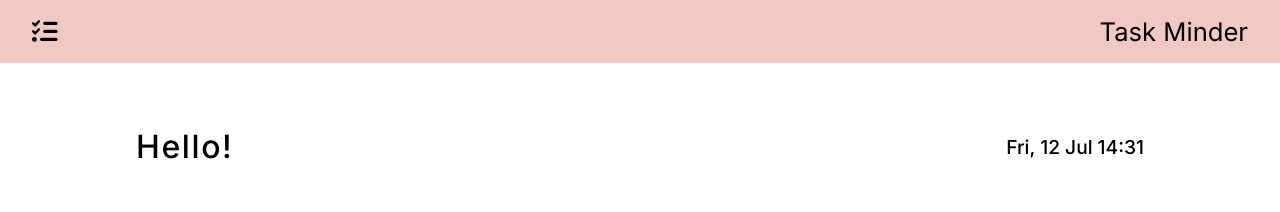
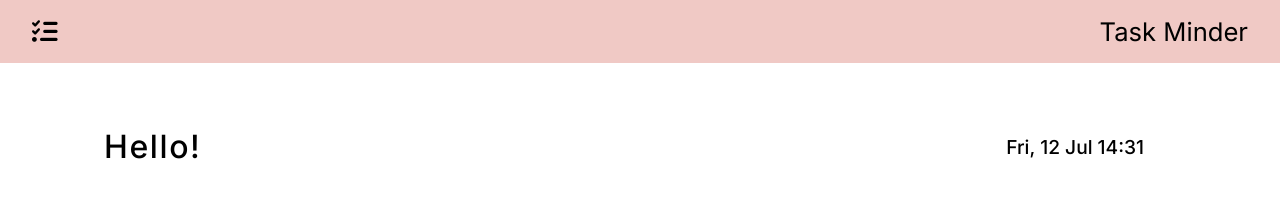
Before and after one commit to ucangun/Task_Minder, a React (Create React App) app: page / in a window 1280 px wide. Shown: the top 212 px of the page. Built offline with nearby package versions, Linux system fonts and the light colour scheme.

Commit message:
"Update padding values in App.css"

```diff
--- a/src/App.css
+++ b/src/App.css
@@ -49,7 +49,7 @@ body {
   display: flex;
   justify-content: space-between;
   align-items: center;
-  padding: 3rem 6rem 1rem 6rem;
+  padding: 3rem 6rem 1rem 4rem;
   color: var(--color-black);
 
   font-size: 2rem;
@@ -174,7 +174,7 @@ body {
   }
 
   .welcome {
-    padding: 3rem 4rem 1rem 5rem;
+    padding: 3rem 4rem 1rem 4rem;
   }
 
   .welcome .hello {
```
